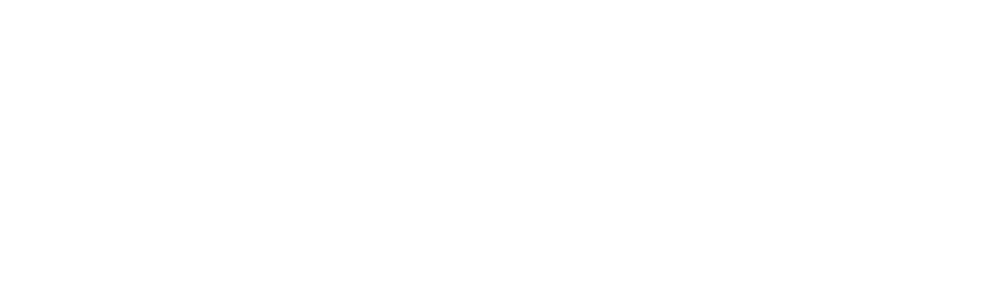
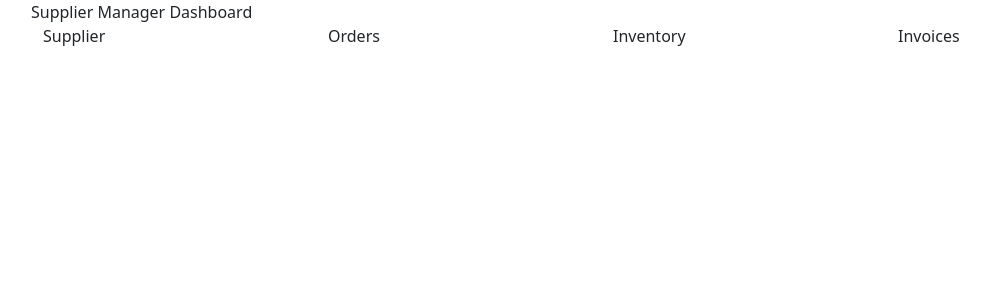
Before and after one commit to IT22148254/MLB_WD_ITP24_B3_13, a React (Create React App) app in the folder frontend/: page / in a window 1280 px wide. Shown: the top 300 px of the page, without its empty margins (51-1041 px from the left). Built offline with nearby package versions, Linux system fonts and the light colour scheme; a web font is replaced by a local one.

Commit message:
Update index.js

```diff
--- a/frontend/src/index.js
+++ b/frontend/src/index.js
@@ -13,9 +13,8 @@ import SupplierDashboard from './Pages/SupplierDashboard';
 const router = createBrowserRouter(
   createRoutesFromElements(
     <Route path="/" element={<App/>}>
-      <Route path="/sup">
+      <Route path="/" element={<SupplierDashboard/>}>
         <Route path="addSupplier/" element={<AddSupplierForm/>} />
-
         {/* <Route path="testscreen/:id" element={<TestScreen/>} /> */}
         <Route path="suppliertable/" element={<SupplierTable/>}/>
         <Route path="editsup/:id" element= {<EditSupplierForm/>}/>
```
